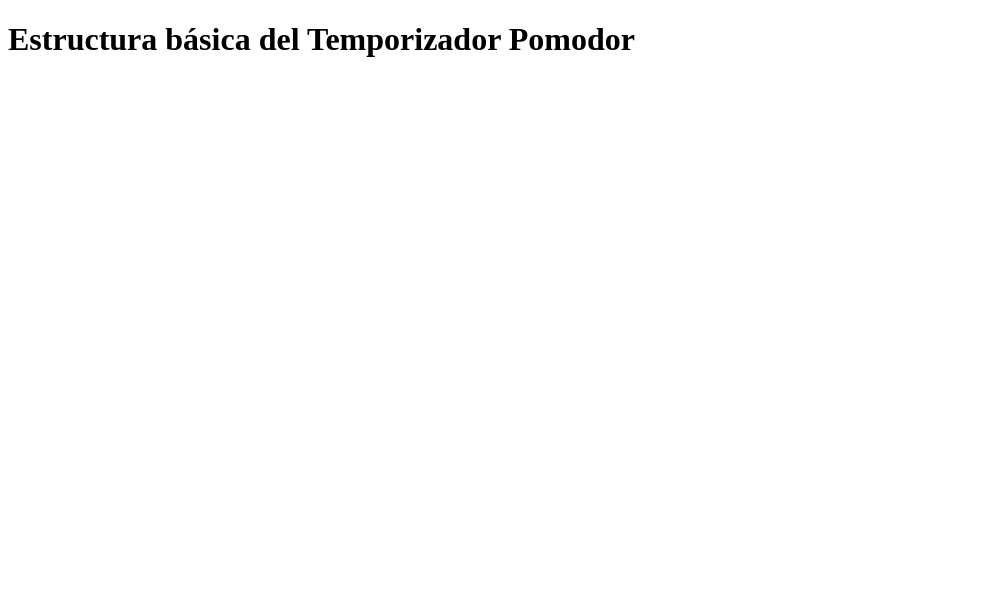
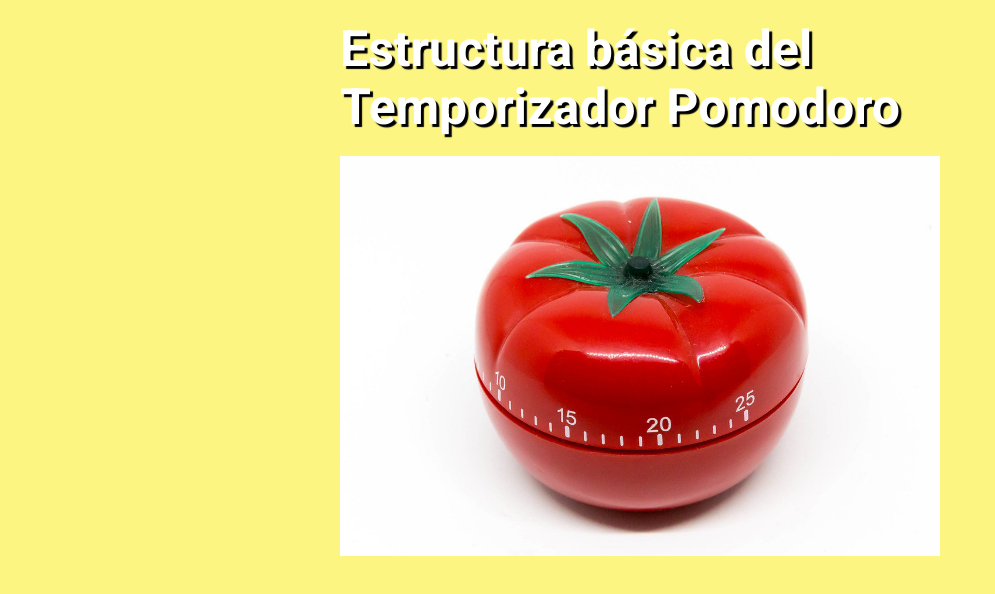
Before and after one commit to HosmellWarthon/pomodoro-temporizador, a plain HTML site: page index.html in a window 1280 px wide. Shown: the whole page, without its empty margins (0-995 px from the left). Drawn offline with Linux system fonts and the light colour scheme.

Commit message:
Agrega estilo básico CSS

```diff
--- a/index.html
+++ b/index.html
@@ -4,9 +4,17 @@
     <meta charset="UTF-8">
     <meta name="viewport" content="width=device-width, initial-scale=1.0">
     <title>Temporizador Pomodoro</title>
+    <link href="style.css" rel="stylesheet"/>
+
+    <link rel="preconnect" href="https://fonts.googleapis.com">
+    <link rel="preconnect" href="https://fonts.gstatic.com" crossorigin>
+    <link href="https://fonts.googleapis.com/css2?family=Roboto:ital,wght@0,100..900;1,100..900&display=swap" rel="stylesheet">
 </head>
 <body>
-    <h1>Estructura básica del Temporizador Pomodor</h1>
+    <h1>Estructura básica del Temporizador Pomodoro</h1>
+    <img src="images\pomodoro.jpg" alt="Un temporizador con forma de tomate" >
+
+
 
     <script  src="script.js"></script>
 </body>
--- a/style.css
+++ b/style.css
@@ -0,0 +1,23 @@
+html {
+    font-family: "Roboto", sans-serif;
+    background-color: hsl(56, 97%, 75%);
+}
+ body {
+    margin: 0 auto;
+    width: 600px;
+    padding: 0 20px 20px 20px;
+
+ }
+
+h1 {
+    font-size: 50px;
+    margin: 0;
+    padding: 20px 0;
+    color: #ffffff;
+    text-shadow: 3px 3px 1px black;
+}
+ img {
+    display: block;
+    margin: 0 auto;
+    max-width:100%;
+ }
```
Also changed, not shown: images/pomodoro.jpg (added).
